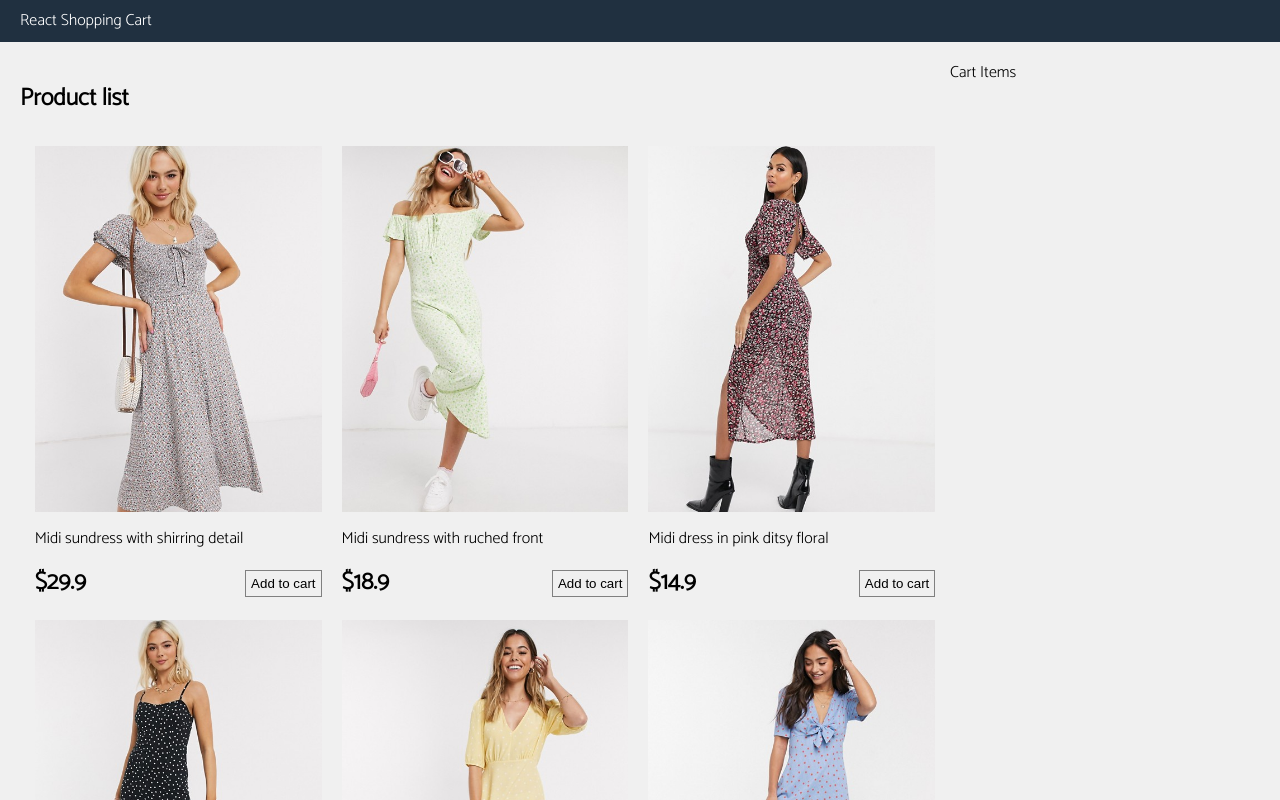
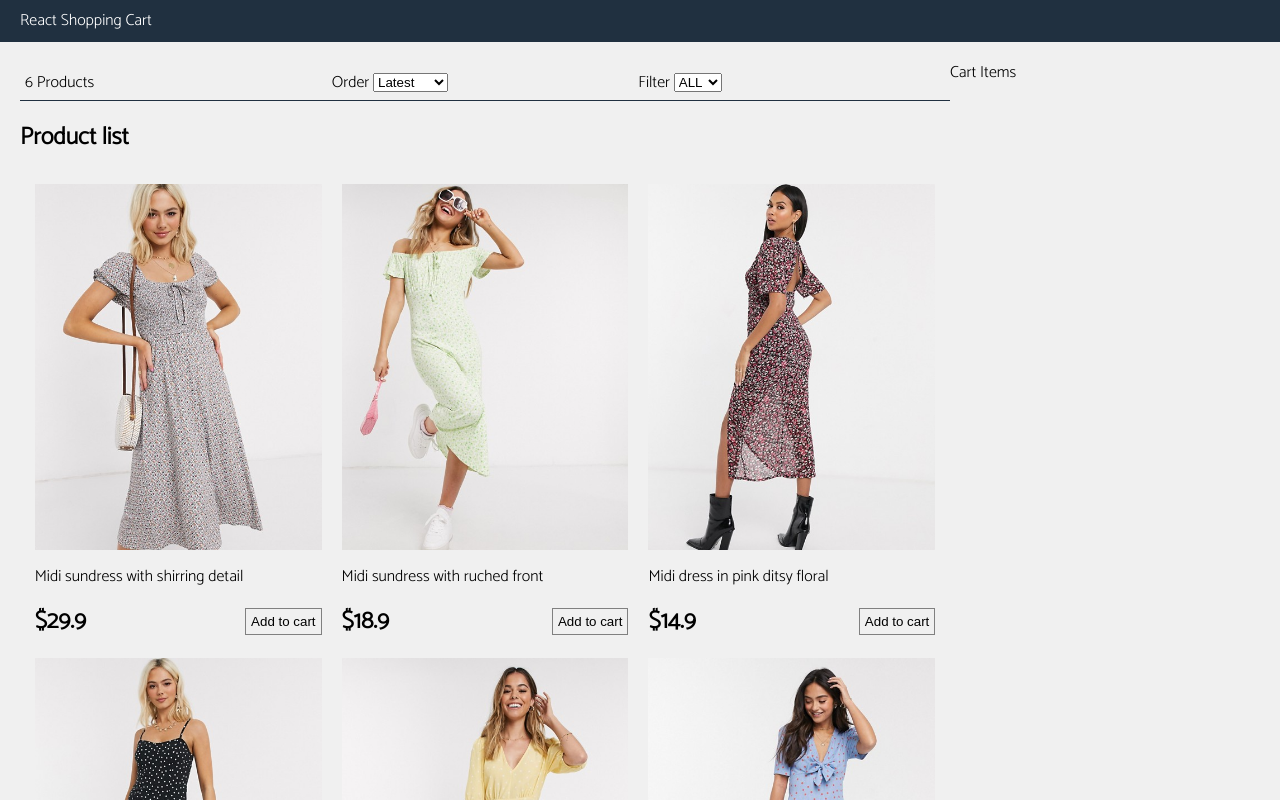
Before and after one commit to mandee86/react-redux-shopping-cart, a React (Create React App) app: page / in a window 1280 px wide. Shown: the top 800 px of the page. Built offline with nearby package versions, Linux system fonts and the light colour scheme.

Commit message:
filter component

```diff
--- a/src/App.js
+++ b/src/App.js
@@ -1,17 +1,12 @@
-import React, { useState } from 'react';
-import data from './data/data.json'
+import React from 'react';
 
-// Components
+// Container
 import Products from './containers/Products/Products'
 
 // Styles
 import { GlobalStyles } from './styles/GlobalStyles.styles';
 
 const App = () => {
-
-  const [products, setProducts] = useState(data.products);
-  const [size, setSize] = useState("");
-  const [sort, setSort] = useState("");
 
   return (
     <>
@@ -25,7 +20,7 @@ const App = () => {
         <main>
           <div className="content">
             <div className="main">
-              <Products products={products} />
+              <Products />
             </div>
             <div className="sidebar">
               Cart Items
--- /dev/null
+++ b/src/components/Filter/Filter.js
@@ -0,0 +1,42 @@
+import React from 'react';
+
+// styles
+import { StyledFilter } from './Filter.styles'
+
+const Filter = ({ count, sort, size, sortProducts, filterProducts }) => {
+  return (
+    <StyledFilter className="filter">
+      <div className="filter-result">
+        {count} Products
+      </div>
+      <div className="filter-sort">
+        Order {" "}
+        <select
+          value={sort}
+          onChange={sortProducts}
+        >
+          <option value="">Latest</option>
+          <option value="lowest">Lowest</option>
+          <option value="heighest">Heighest</option>
+        </select>
+      </div>
+      <div className="filter-size">
+        Filter{" "}
+        <select
+          value={size}
+          onChange={filterProducts}
+        >
+          <option value="">ALL</option>
+          <option value="XS">XS</option>
+          <option value="S">S</option>
+          <option value="M">M</option>
+          <option value="L">L</option>
+          <option value="XL">XL</option>
+          <option value="XXL">XXL</option>
+        </select>
+      </div>
+    </StyledFilter>
+  )
+}
+
+export default Filter;
--- /dev/null
+++ b/src/components/Filter/Filter.styles.js
@@ -0,0 +1,13 @@
+import styled from 'styled-components'
+import { Colors } from '../../styles/theme/Theme.styles'
+
+export const StyledFilter = styled.div`
+  display: flex;
+  justify-content: space-between;
+  padding: 5px;
+  margin: 5px 0;
+  border-bottom: 1px solid ${Colors['dark-blue']};
+  div {
+    flex: 1
+  }
+`;
--- a/src/components/Product/Product.styles.js
+++ b/src/components/Product/Product.styles.js
@@ -1,5 +1,4 @@
 import styled from 'styled-components'
-import { Colors } from '../../styles/theme/Theme.styles'
 
 export const StyledProduct = styled.div`
   .product {
--- /dev/null
+++ b/src/components/ProductList/ProductList.js
@@ -0,0 +1,26 @@
+import React from 'react';
+
+// styles
+import { StyledProductList } from './ProductList.styles'
+
+// components
+import Product from '../Product/Product'
+
+const ProductList = ({ products }) => {
+  return (
+    <StyledProductList>
+      <h2>Product list</h2>
+      <ul className="product-list">
+        {products && products.map(product => {
+          return (
+            <li key={product._id}>
+              <Product product={product} />
+            </li>
+          )
+        })}
+      </ul>
+    </StyledProductList>
+  )
+}
+
+export default ProductList;
--- /dev/null
+++ b/src/components/ProductList/ProductList.styles.js
@@ -0,0 +1,28 @@
+import styled from 'styled-components'
+
+export const StyledProductList = styled.div`
+  .product-list {
+    display: flex;
+    flex-wrap: wrap;
+    justify-content: center;
+    align-items: center;
+    padding: 0;
+    margin: 0;
+    list-style-type: none;
+    li {
+      width: 33%;
+      padding: 10px;
+      a {
+        display: block;
+      }
+      .product {
+        display: flex;
+        flex-direction: column;
+        justify-content: space-between;
+        img {
+          max-width: 100%;
+        }
+      }
+    }
+  }
+`;
--- a/src/containers/Products/Products.js
+++ b/src/containers/Products/Products.js
@@ -1,25 +1,67 @@
-import React from 'react';
+import React, { useState } from 'react';
+
+// data
+import data from '../../data/data.json'
 
 // components
-import Product from '../../components/Product/Product'
+import Filter from '../../components/Filter/Filter'
+import ProductList from '../../components/ProductList/ProductList'
 
 // styles
-import { StyledProducts } from './Products.styles'
+import { StyledProductsContainer } from './Products.styles'
 
-const Products = ({ products }) => {
+const Products = () => {
+
+  const [products, setProducts] = useState(data.products);
+  const [size, setSize] = useState("");
+  const [sort, setSort] = useState("");
+
+  const filterProducts = (event) => {
+    const productsArr = [...data.products]
+    const filteredProducts = productsArr.filter(product => product.availableSizes.indexOf(event.target.value) >= 0)
+
+    // imp
+    if(event.target.value === "") {
+      setSize(event.target.value);
+      setProducts(data.products)
+    }
+    else {
+      setSize(event.target.value)
+      setProducts(filteredProducts)
+    }
+  }
+
+  const sortProducts = (event) => {
+    // impl
+    const sort = event.target.value
+    setSort(event.target.value)
+
+    const productsArr = [...data.products];
+    const sortedProducts = productsArr.slice().sort((a, b) => (
+      sort === "lowest" ?
+        ((a.price > b.price) ? 1 : -1) :
+      sort === "highest" ?
+        ((a.price < b.price) ? 1 : -1) :
+        // the newest
+        ((a._id < b._id) ? 1 : -1)
+    ))
+    setProducts(sortedProducts)
+  }
+
   return (
-    <StyledProducts>
-      <h2>Product list</h2>
-      <ul className="product-list">
-        {products && products.map(product => {
-          return (
-            <li key={product._id}>
-              <Product product={product} />
-            </li>
-          )
-        })}
-      </ul>
-    </StyledProducts>
+    <StyledProductsContainer>
+      <Filter
+        count={products.length}
+        size={size}
+        sort={sort}
+        filterProducts={filterProducts}
+        sortProducts={sortProducts}
+      />
+      <ProductList
+        products={products}
+      />
+    </StyledProductsContainer>
+
   )
 }
 
--- a/src/containers/Products/Products.styles.js
+++ b/src/containers/Products/Products.styles.js
@@ -1,29 +1,5 @@
 import styled from 'styled-components'
-// import { Colors } from '../../styles/Theme.styles'
 
-export const StyledProducts = styled.div`
-  .product-list {
-    display: flex;
-    flex-wrap: wrap;
-    justify-content: center;
-    align-items: center;
-    padding: 0;
-    margin: 0;
-    list-style-type: none;
-    li {
-      width: 33%;
-      padding: 10px;
-      a {
-        display: block;
-      }
-      .product {
-        display: flex;
-        flex-direction: column;
-        justify-content: space-between;
-        img {
-          max-width: 100%;
-        }
-      }
-    }
-  }
+export const StyledProductsContainer = styled.div`
+
 `;
```
Also changed, not shown: 1 other file (tests, documents, lock files or other folders).
